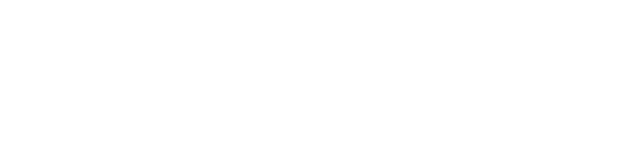
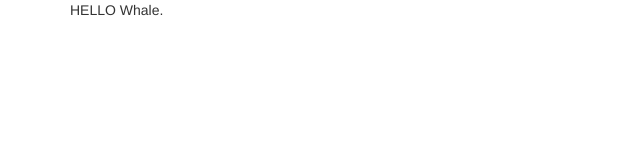
Before and after one commit to Swarthmore/juxtaphor, a website: page dev/index.html in a window 1280 px wide. Shown: the full height of the page, 0-640 px from the left. Drawn offline with nearby package versions, Linux system fonts and the light colour scheme; files that its build step writes are made by us from their sources.

Commit message:
Added some texdt

```diff
--- a/dev/index.html
+++ b/dev/index.html
@@ -11,7 +11,7 @@
 
     <div class="container">
 
-
+     HELLO Whale.
     </div>
 
     <script src="https://ajax.googleapis.com/ajax/libs/jquery/1.11.0/jquery.min.js"></script>
```
